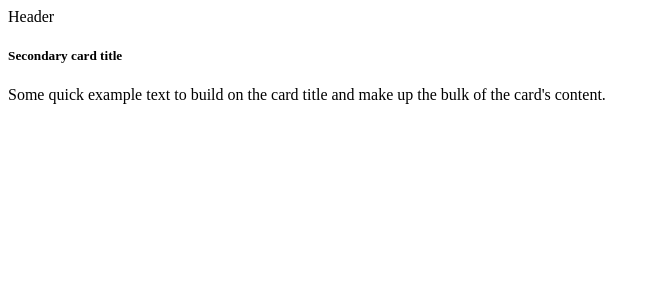
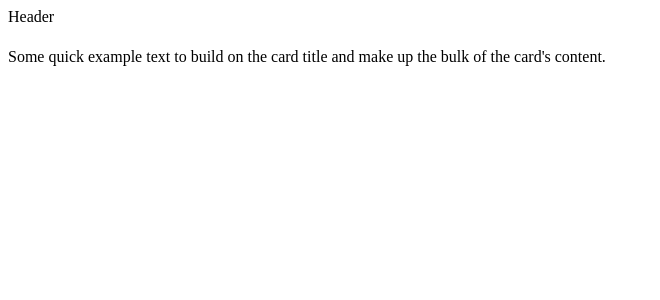
Before and after one commit to wmitrus/form-generator, a Next.js app: page /card/1 in a window 1280 px wide. Shown: the top 300 px of the page, without its empty margins (0-660 px from the left). Built offline with nearby package versions, Linux system fonts and the light colour scheme.

Commit message:
refactor(style): add title property for CardBody component

```diff
--- a/src/components/card/card-body/CardBody.tsx
+++ b/src/components/card/card-body/CardBody.tsx
@@ -3,16 +3,17 @@ import { ComponentPropsWithoutRef } from 'react';
 
 import { cn } from '@/lib/utils';
 
-type CardBodyProps = {} & ComponentPropsWithoutRef<'div'>;
+type CardBodyProps = { title?: string } & ComponentPropsWithoutRef<'div'>;
 
 const CardBody = ({
   children,
   className,
+  title,
   ...rest
 }: PropsWithChildren<CardBodyProps>): ReactElement => {
   return (
     <div role="card-body" id="cardBody" className={cn(['p-6', className])} {...rest}>
-      <h5 className="mb-2 text-xl font-medium leading-tight">Secondary card title</h5>
+      <h5 className="mb-2 text-xl font-medium leading-tight">{title}</h5>
       <p className="text-base">{children}</p>
     </div>
   );
```
